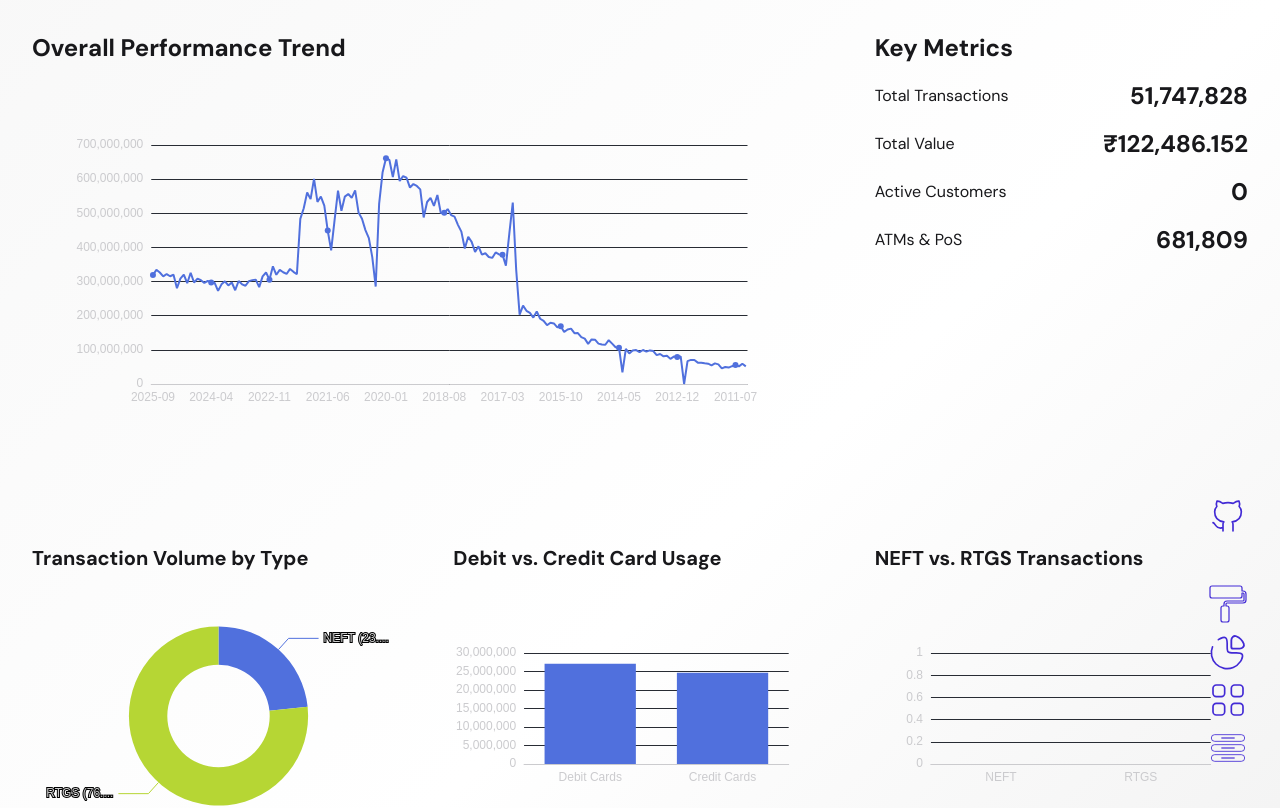
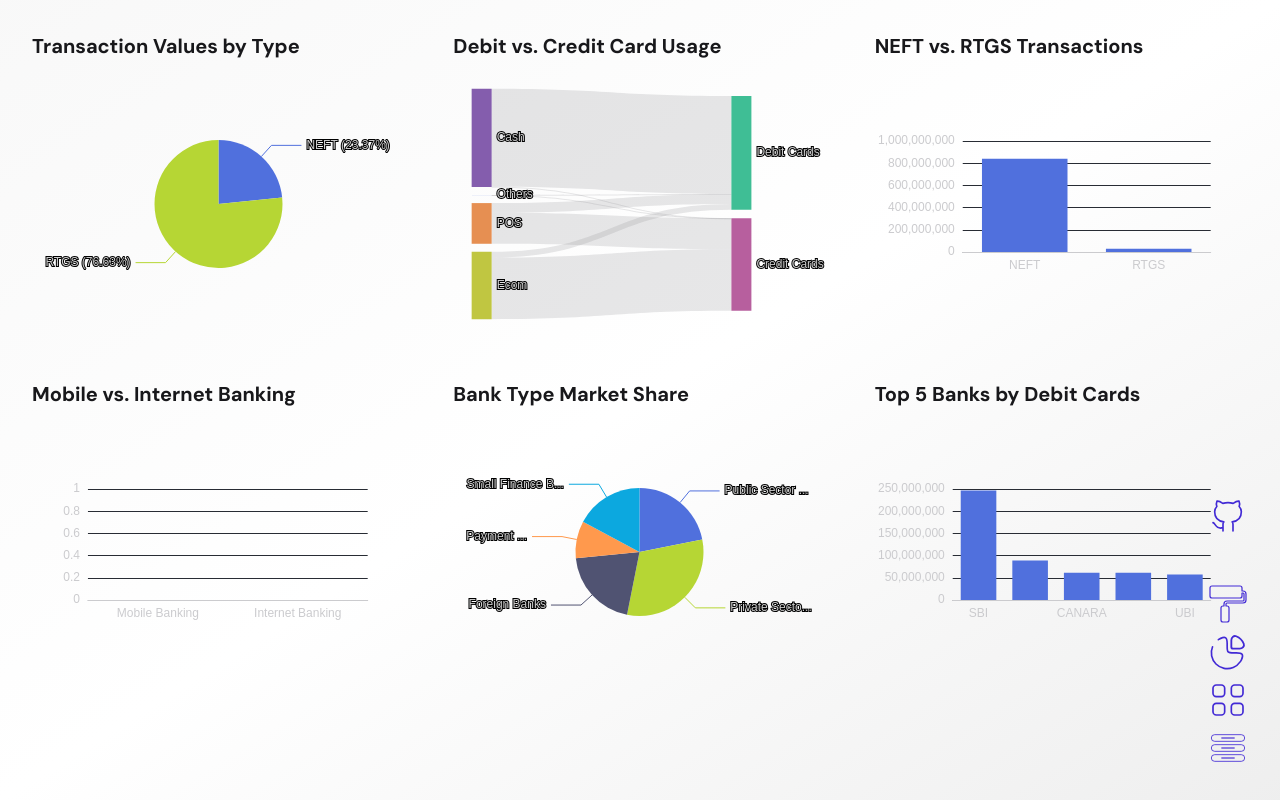
Before and after one commit to KapilSachdev/rbi_bankwise_data_visualizer, a React (Vite) app: page /#/dashboard in a window 1280 px wide. Shown: the top 808 px of the page. Built offline with nearby package versions, Linux system fonts and the light colour scheme.

Commit message:
refactor: Merge redundant types and add factories with default values
- Introduce Total field in Card for aggregate data
- Bump dependencies

```diff
--- a/src/components/Home.tsx
+++ b/src/components/Home.tsx
@@ -1,8 +1,10 @@
-import { BarChart, LineChart, PieChart } from 'echarts/charts';
+import { BarChart, LineChart, PieChart, SankeyChart, SunburstChart, TreemapChart } from 'echarts/charts';
 import { GridComponent, LegendComponent, TooltipComponent } from 'echarts/components';
 import * as echarts from 'echarts/core';
 import { FC, useMemo } from 'react';
+import { CardPaymentsTransactions } from 'src/types/global.types';
 import { useAppData } from '../context/DataContext';
+import { createCardPaymentsTransactions } from '../utils/factories';
 import { formatCurrency } from '../utils/number';
 import EChartsContainer from './common/EChartsContainer';
 
@@ -10,61 +12,20 @@ echarts.use([
   LineChart,
   BarChart,
   PieChart,
+  SunburstChart,
+  TreemapChart,
+  SankeyChart,
   GridComponent,
   TooltipComponent,
   LegendComponent,
 ]);
 
 const Home: FC = () => {
-  const { posBanksData, digitalBankingData, months } = useAppData();
-
-  // Calculate key metrics
-  const keyMetrics = useMemo(() => {
-    if (!months.length) return { totalTransactions: 0, totalValue: 0, activeCustomers: 0, atmPos: 0 };
-    const latestMonth = months[months.length - 1];
-    const banks = posBanksData[latestMonth] || [];
-    const digital = digitalBankingData[latestMonth] || {};
-
-    const totalTransactions = banks.reduce((sum, bank) => {
-      const infra = bank.Card_Payments_Transactions;
-      return sum + (infra?.Credit_Card?.at_PoS?.Volume || 0) + (infra?.Debit_Card?.at_PoS?.Volume || 0);
-    }, 0);
-
-    const totalValue = banks.reduce((sum, bank) => {
-      const infra = bank.Card_Payments_Transactions;
-      return sum + (infra?.Credit_Card?.at_PoS?.Value || 0) + (infra?.Debit_Card?.at_PoS?.Value || 0);
-    }, 0);
-
-    const activeCustomers = (digital.Mobile_Banking || []).reduce((sum, item) => sum + item.Active_Customers, 0) +
-      (digital.Internet_Banking || []).reduce((sum, item) => sum + item.Active_Customers, 0);
-
-    const atmPos = banks.reduce((sum, bank) => sum + bank.Infrastructure.ATMs_CRMs.On_site + bank.Infrastructure.ATMs_CRMs.Off_site + bank.Infrastructure.PoS, 0);
-
-    return { totalTransactions, totalValue, activeCustomers, atmPos };
-  }, [posBanksData, digitalBankingData, months]);
-
-  // Overall Performance Trend: Line chart of total transactions over months
-  const performanceTrendOption = useMemo(() => ({
-    backgroundColor: 'transparent',
-    tooltip: { trigger: 'axis' },
-    xAxis: { type: 'category', data: months },
-    yAxis: { type: 'value' },
-    series: [{
-      type: 'line',
-      data: months.map(month => {
-        const banks = posBanksData[month] || [];
-        return banks.reduce((sum, bank) => {
-          const infra = bank.Card_Payments_Transactions;
-          return sum + (infra?.Credit_Card?.at_PoS?.Volume || 0) + (infra?.Debit_Card?.at_PoS?.Volume || 0);
-        }, 0);
-      }),
-    }],
-  }), [posBanksData, months]);
+  const { posBanksData, digitalBankingData, months, latestMonth } = useAppData();
 
   // Transaction Volume by Type: Pie chart
-  const transactionVolumeOption = useMemo(() => {
+  const transactionValues = useMemo(() => {
     if (!months.length) return {};
-    const latestMonth = months[0];
     const digital = digitalBankingData[latestMonth] || {};
     // Amount is already in crore
     const neft: number = (digital.NEFT || []).reduce((sum, item) => sum + item.Received_Inward_Credits.Amount + item.Total_Outward_Debits.Amount, 0) * 1e7;
@@ -78,7 +39,6 @@ const Home: FC = () => {
       },
       series: [{
         type: 'pie',
-        radius: ['40%', '70%'],
         label: { show: true, formatter: '{b} ({d}%)' },
         data: [
           { name: 'NEFT', value: neft },
@@ -88,27 +48,57 @@ const Home: FC = () => {
     };
   }, [digitalBankingData, months]);
 
-  // Debit vs Credit Card Usage: Bar chart
+  // Debit vs Credit Card Usage: Sankey chart
   const cardUsageOption = useMemo(() => {
     if (!months.length) return {};
-    const latestMonth = months[months.length - 1];
-    const banks = posBanksData[latestMonth] || [];
-    const debit = banks.reduce((sum, bank) => sum + (bank.Card_Payments_Transactions?.Debit_Card?.at_PoS?.Volume || 0), 0);
-    const credit = banks.reduce((sum, bank) => sum + (bank.Card_Payments_Transactions?.Credit_Card?.at_PoS?.Volume || 0), 0);
+    let cards: CardPaymentsTransactions = createCardPaymentsTransactions();
+    posBanksData[latestMonth]?.forEach(bank => {
+      cards.Credit_Card.at_PoS.Value += bank.Card_Payments_Transactions?.Credit_Card?.at_PoS?.Value || 0;
+      cards.Credit_Card.Online_ecom.Value += bank.Card_Payments_Transactions?.Credit_Card?.Online_ecom?.Value || 0;
+      cards.Credit_Card.Cash_Withdrawal.Total!.Value += (bank.Card_Payments_Transactions?.Credit_Card?.Cash_Withdrawal?.At_ATM.Value || 0) + (bank.Card_Payments_Transactions?.Credit_Card?.Cash_Withdrawal?.At_PoS?.Value || 0);
+      cards.Credit_Card.Others.Value += bank.Card_Payments_Transactions?.Credit_Card?.Others?.Value || 0;
+
+      cards.Debit_Card.at_PoS.Value += bank.Card_Payments_Transactions?.Debit_Card?.at_PoS?.Value || 0;
+      cards.Debit_Card.Online_ecom.Value += bank.Card_Payments_Transactions?.Debit_Card?.Online_ecom?.Value || 0;
+      cards.Debit_Card.Cash_Withdrawal.Total!.Value += (bank.Card_Payments_Transactions?.Debit_Card?.Cash_Withdrawal?.At_ATM.Value || 0) + (bank.Card_Payments_Transactions?.Debit_Card?.Cash_Withdrawal?.At_PoS?.Value || 0);
+      cards.Debit_Card.Others.Value += bank.Card_Payments_Transactions?.Debit_Card?.Others?.Value || 0;
+    });
+
+    cards.Credit_Card.Total!.Value = cards.Credit_Card.at_PoS.Value + cards.Credit_Card.Online_ecom.Value + cards.Credit_Card.Cash_Withdrawal.Total!.Value + cards.Credit_Card.Others.Value;
+    cards.Debit_Card.Total!.Value = cards.Debit_Card.at_PoS.Value + cards.Debit_Card.Online_ecom.Value + cards.Debit_Card.Cash_Withdrawal.Total!.Value + cards.Debit_Card.Others.Value;
 
     return {
       backgroundColor: 'transparent',
-      tooltip: { trigger: 'axis' },
-      xAxis: { type: 'category', data: ['Debit Cards', 'Credit Cards'] },
-      yAxis: { type: 'value' },
-      series: [{ type: 'bar', data: [debit, credit] }],
+      tooltip: {
+        trigger: 'item',
+      },
+      series: [{
+        type: 'sankey',
+        data: [
+          { name: 'Debit Cards' },
+          { name: 'Credit Cards' },
+          { name: 'Others' },
+          { name: 'POS' },
+          { name: 'Ecom' },
+          { name: 'Cash' },
+        ],
+        links: [
+          { source: 'Others', target: 'Debit Cards', value: cards.Debit_Card.Others.Value },
+          { source: 'POS', target: 'Debit Cards', value: cards.Debit_Card.at_PoS.Value },
+          { source: 'Ecom', target: 'Debit Cards', value: cards.Debit_Card.Online_ecom.Value },
+          { source: 'Cash', target: 'Debit Cards', value: cards.Debit_Card.Cash_Withdrawal.Total!.Value },
+          { source: 'Others', target: 'Credit Cards', value: cards.Credit_Card.Others.Value },
+          { source: 'POS', target: 'Credit Cards', value: cards.Credit_Card.at_PoS.Value },
+          { source: 'Ecom', target: 'Credit Cards', value: cards.Credit_Card.Online_ecom.Value },
+          { source: 'Cash', target: 'Credit Cards', value: cards.Credit_Card.Cash_Withdrawal.Total!.Value },
+        ],
+      }],
     };
   }, [posBanksData, months]);
 
   // NEFT vs RTGS: Bar chart
   const neftRtgsOption = useMemo(() => {
     if (!months.length) return {};
-    const latestMonth = months[months.length - 1];
     const digital = digitalBankingData[latestMonth] || {};
     const neft = (digital.NEFT || []).reduce((sum, item) => sum + item.Received_Inward_Credits.No, 0);
     const rtgs = (digital.RTGS || []).reduce((sum, item) => sum + item.Outward_Transactions.No + item.Inward_Transactions.No, 0);
@@ -125,7 +115,6 @@ const Home: FC = () => {
   // Mobile vs Internet Banking: Bar chart
   const mobileInternetOption = useMemo(() => {
     if (!months.length) return {};
-    const latestMonth = months[months.length - 1];
     const digital = digitalBankingData[latestMonth] || {};
     const mobile = (digital.Mobile_Banking || []).reduce((sum, item) => sum + item.Volume, 0);
     const internet = (digital.Internet_Banking || []).reduce((sum, item) => sum + item.Volume, 0);
@@ -142,7 +131,6 @@ const Home: FC = () => {
   // Bank Type Market Share: Pie chart
   const bankTypeShareOption = useMemo(() => {
     if (!months.length) return {};
-    const latestMonth = months[months.length - 1];
     const banks = posBanksData[latestMonth] || [];
     const types = banks.reduce((acc, bank) => {
       acc[bank.Bank_Type] = (acc[bank.Bank_Type] || 0) + 1;
@@ -162,7 +150,6 @@ const Home: FC = () => {
   // Top 5 Banks by Debit Cards: Bar chart
   const topBanksOption = useMemo(() => {
     if (!months.length) return {};
-    const latestMonth = months[months.length - 1];
     const banks = posBanksData[latestMonth] || [];
     const sorted = banks.sort((a, b) => b.Infrastructure.Debit_Cards - a.Infrastructure.Debit_Cards).slice(0, 5);
 
@@ -178,43 +165,12 @@ const Home: FC = () => {
   return (
     <div className="p-4">
 
-      {/* Hero Section */}
-      <section className="mb-12">
-        <div className="grid grid-cols-1 lg:grid-cols-3 gap-4">
-          <div className="lg:col-span-2 p-4 ">
-            <h2 className="text-2xl font-semibold mb-4">Overall Performance Trend</h2>
-            <EChartsContainer option={performanceTrendOption} className="h-96" />
-          </div>
-          <div className="p-4">
-            <h2 className="text-2xl font-semibold mb-4">Key Metrics</h2>
-            <ul className="space-y-4">
-              <li className="flex justify-between items-center">
-                <span className=" ">Total Transactions</span>
-                <span className="text-2xl font-bold ">{keyMetrics.totalTransactions.toLocaleString()}</span>
-              </li>
-              <li className="flex justify-between items-center">
-                <span className=" ">Total Value</span>
-                <span className="text-2xl font-bold ">₹{keyMetrics.totalValue.toLocaleString()}</span>
-              </li>
-              <li className="flex justify-between items-center">
-                <span className=" ">Active Customers</span>
-                <span className="text-2xl font-bold">{keyMetrics.activeCustomers.toLocaleString()}</span>
-              </li>
-              <li className="flex justify-between items-center">
-                <span className=" ">ATMs & PoS</span>
-                <span className="text-2xl font-bold ">{keyMetrics.atmPos.toLocaleString()}</span>
-              </li>
-            </ul>
-          </div>
-        </div>
-      </section>
-
       {/* Grid of smaller charts */}
       <section>
         <div className="grid grid-cols-1 md:grid-cols-2 xl:grid-cols-3 gap-4">
           <div className="p-4">
-            <h3 className="text-xl font-semibold   mb-4">Transaction Volume by Type</h3>
-            <EChartsContainer option={transactionVolumeOption} className="h-64" />
+            <h3 className="text-xl font-semibold   mb-4">Transaction Values by Type</h3>
+            <EChartsContainer option={transactionValues} className="h-64" />
           </div>
           <div className="p-4">
             <h3 className="text-xl font-semibold   mb-4">Debit vs. Credit Card Usage</h3>
--- a/src/context/DataContext.tsx
+++ b/src/context/DataContext.tsx
@@ -31,6 +31,7 @@ export interface AppDataContextValue {
   posBanksData: { [key: string]: BankData[] };
   digitalBankingData: { [key: string]: DigitalBankingData };
   months: string[];
+  latestMonth: string;
   isLoading: boolean;
   error: Error | null;
   reload: () => Promise<void>;
@@ -106,6 +107,7 @@ export const AppDataProvider: React.FC<{ children: React.ReactNode }> = ({ child
     posBanksData,
     digitalBankingData,
     months,
+    latestMonth: months[0] || '',
     isLoading,
     error,
     reload: load,
--- a/src/types/global.types.ts
+++ b/src/types/global.types.ts
@@ -30,39 +30,25 @@ export interface TxnDetail {
 export interface CashWithdrawal {
   At_ATM: TxnDetail;
   At_PoS?: TxnDetail;
+  // Additional total field for aggregated data. Not part of original data but useful for calculations.
+  Total?: TxnDetail;
 }
 
-/**
- * Cash withdrawal details for credit card (ATM only)
- */
-export interface CreditCardCashWithdrawal {
-  At_ATM: TxnDetail;
-}
-
-/**
- * Cash withdrawal details for debit card (ATM and optional PoS)
- */
-export interface DebitCardCashWithdrawal {
-  At_ATM: TxnDetail;
-  At_PoS?: TxnDetail;
+export interface Card {
+  at_PoS: TxnDetail;
+  Online_ecom: TxnDetail;
+  Others: TxnDetail;
+  Cash_Withdrawal: CashWithdrawal;
+  // Additional total field for aggregated data. Not part of original data but useful for calculations.
+  Total?: TxnDetail;
 }
 
 /**
  * Card payment transactions for a bank
  */
 export interface CardPaymentsTransactions {
-  Credit_Card: {
-    at_PoS: TxnDetail;
-    Online_ecom: TxnDetail;
-    Others: TxnDetail;
-    Cash_Withdrawal: CreditCardCashWithdrawal;
-  };
-  Debit_Card: {
-    at_PoS: TxnDetail;
-    Online_ecom: TxnDetail;
-    Others: TxnDetail;
-    Cash_Withdrawal: DebitCardCashWithdrawal;
-  };
+  Credit_Card: Card;
+  Debit_Card: Card;
 }
 
 export interface BankData {
--- /dev/null
+++ b/src/utils/factories.ts
@@ -0,0 +1,30 @@
+import { CardPaymentsTransactions, Card, TxnDetail, CashWithdrawal } from '../types/global.types';
+
+// Helper to create a default TxnDetail
+export function createTxnDetail(): TxnDetail {
+  return { Volume: 0, Value: 0 };
+}
+
+// Helper to create a default CashWithdrawal
+export function createCashWithdrawal(): CashWithdrawal {
+  return { At_ATM: createTxnDetail(), At_PoS: createTxnDetail(), Total: createTxnDetail() };
+}
+
+// Helper to create a default Card
+export function createCard(): Card {
+  return {
+    at_PoS: createTxnDetail(),
+    Online_ecom: createTxnDetail(),
+    Others: createTxnDetail(),
+    Cash_Withdrawal: createCashWithdrawal(),
+    Total: createTxnDetail(),
+  };
+}
+
+// Factory function to create a default CardPaymentsTransactions object
+export function createCardPaymentsTransactions(): CardPaymentsTransactions {
+  return {
+    Credit_Card: createCard(),
+    Debit_Card: createCard(),
+  };
+}
```
Also changed, not shown: package.json (+6 -6 lines), 1 other file (tests, documents, lock files or other folders).
